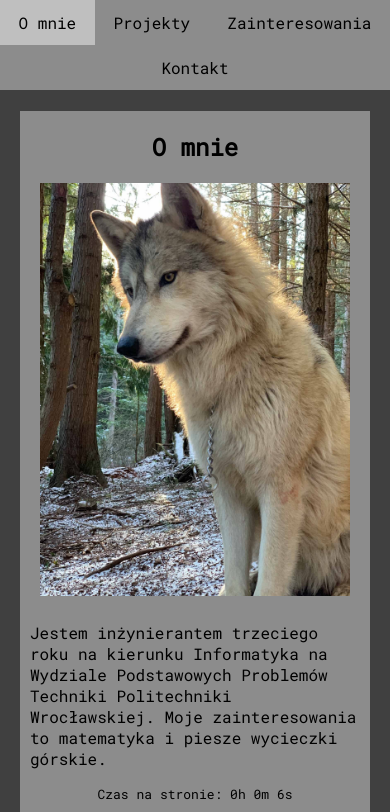
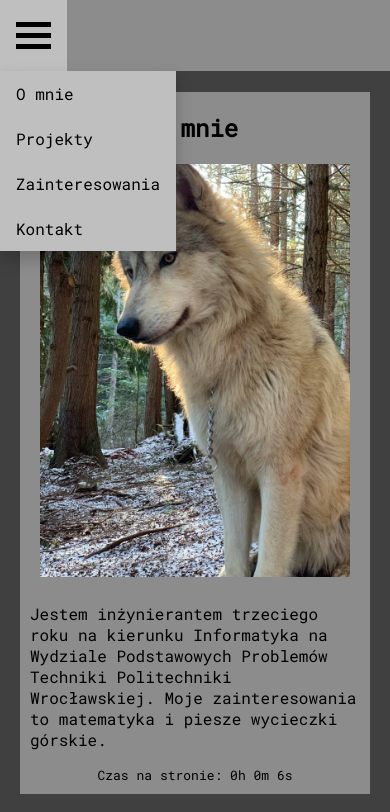
Before and after one commit to luk9400/ntwww, a PHP site: page / in a window 390 px wide. Shown: the top 812 px of the page. Run offline with PHP 8.4, Linux system fonts and the light colour scheme.

Commit message:
media query

```diff
--- a/list2/index.htm
+++ b/list2/index.htm
@@ -11,10 +11,26 @@
 
 <body>
     <nav>
-        <a href="./index.htm">O mnie</a>
-        <a href="./projekty.htm">Projekty</a>
-        <a href="./zainteresowania.htm">Zainteresowania</a>
-        <a href="./kontakt.htm">Kontakt</a>
+        <div class="wide-nav">
+            <a href="./index.htm">O mnie</a>
+            <a href="./projekty.htm">Projekty</a>
+            <a href="./zainteresowania.htm">Zainteresowania</a>
+            <a href="./kontakt.htm">Kontakt</a>
+        </div>
+
+        <div class="dropdown">
+            <button class="dropbtn">
+                    <div class="hamburger"></div>
+                    <div class="hamburger"></div>
+                    <div class="hamburger"></div>
+            </button>
+            <div class="dropdown-content">
+                <a href="./index.htm">O mnie</a>
+                <a href="./projekty.htm">Projekty</a>
+                <a href="./zainteresowania.htm">Zainteresowania</a>
+                <a href="./kontakt.htm">Kontakt</a>
+            </div>
+        </div>
     </nav>
 
     <main>
--- a/list2/styles.css
+++ b/list2/styles.css
@@ -16,37 +16,74 @@ body {
     background-color: var(--background-color);
 }
 
+.hamburger {
+    width: 35px;
+    height: 5px;
+    background-color: black;
+    margin: 6px 0;
+}
+
 nav {
     position: sticky;
     top: 0;
     background-color: var(--primary-color);
     display: flex;
-    justify-content: space-around;
-    flex-wrap: wrap;
+    justify-content: flex-start;
     border-bottom-style: solid;
     border-bottom-width: 1px;
     border-bottom-color: var(--background-color);
 }
 
-nav a {
-    margin: auto;
-    padding: 12px;
-    text-decoration: none;
-    text-align: center;
-    flex-grow: 1;
+.wide-nav {
+    display: none;
 }
 
-nav a:hover {
+ /* Dropdown Button */
+ .dropbtn {
+    background-color: var(--primary-color);
+    padding: 16px;
+    font-size: 16px;
+    border: none;
+  }
+
+  /* The container <div> - needed to position the dropdown content */
+  .dropdown {
+    position: relative;
+    display: inline-block;
+  }
+
+  /* Dropdown Content (Hidden by Default) */
+  .dropdown-content {
+    display: none;
+    position: absolute;
     background-color: var(--secondary-color);
-}
+    min-width: 160px;
+    box-shadow: 0px 8px 16px 0px rgba(0,0,0,0.2);
+    z-index: 1;
+  }
 
-nav a:link {
-    color: inherit;
-}
+  /* Links inside the dropdown */
+  .dropdown-content a {
+    color: black;
+    padding: 12px 16px;
+    text-decoration: none;
+    display: block;
+  }
 
-nav a:visited {
-     color: inherit;
-}
+  /* Change color of dropdown links on hover */
+  .dropdown-content a:hover {
+      background-color: #DDD
+    }
+
+  /* Show the dropdown menu on hover */
+  .dropdown:hover .dropdown-content {
+      display: block;
+    }
+
+  /* Change the background color of the dropdown button when the dropdown content is shown */
+  .dropdown:hover .dropbtn {
+      background-color: var(--secondary-color);
+    }
 
 pre {
     overflow-x: auto;
```
Also changed, not shown: other parts of list2/styles.css (+41 -0 lines), list2/kontakt.htm (+20 -4 lines), list2/projekty.htm (+20 -4 lines), list2/zainteresowania.htm (+20 -4 lines).
